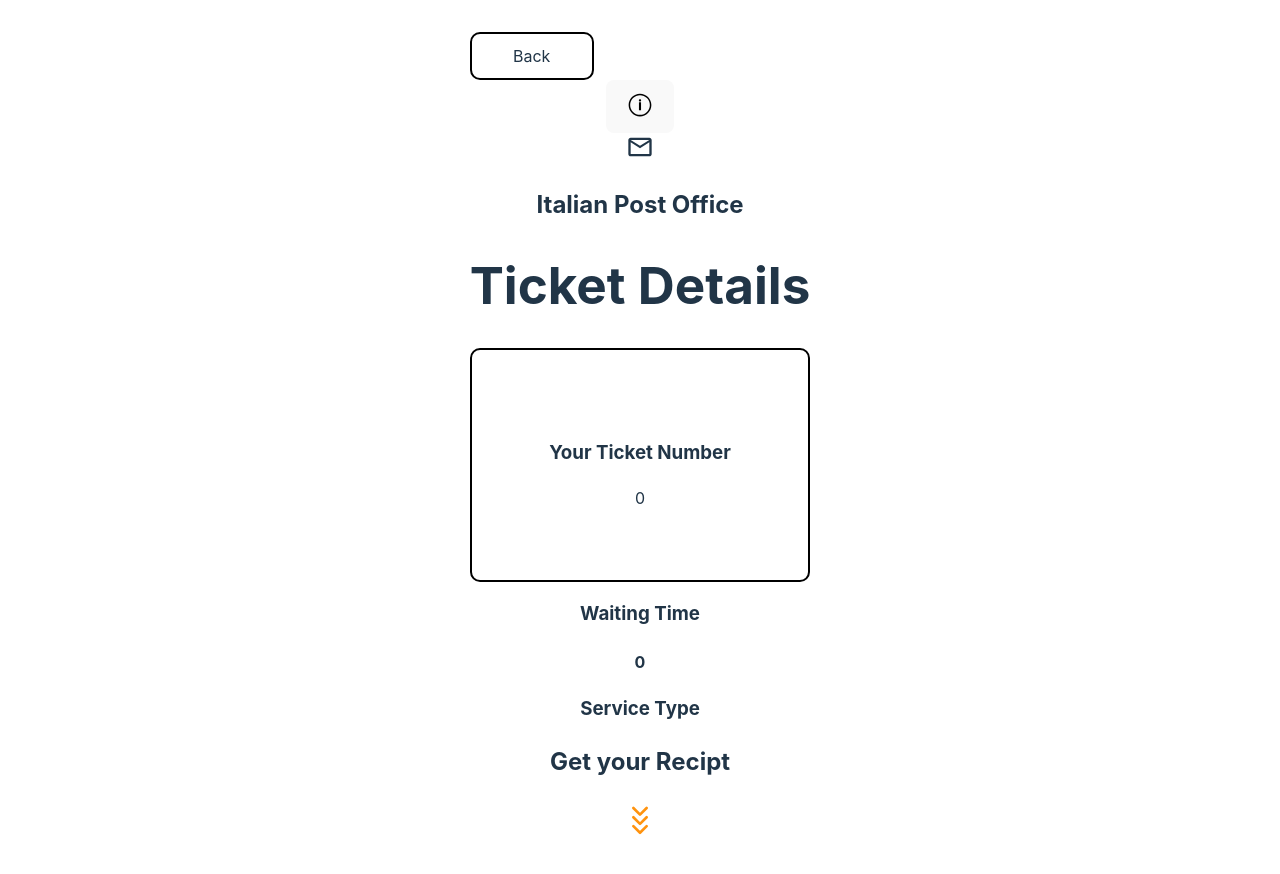
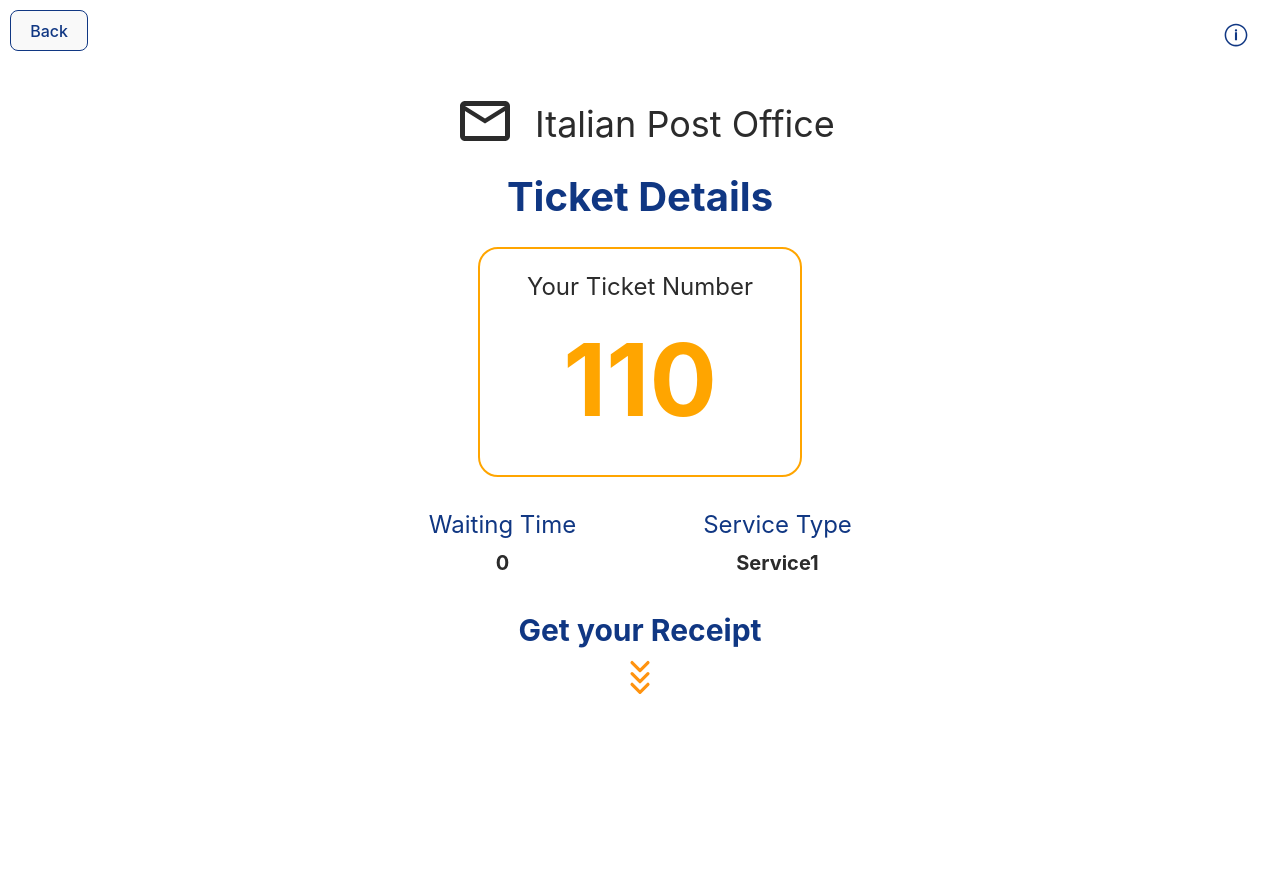
Before and after one commit to wolf1128/03-office-queue, a React (Vite) app in the folder client/: page /ticket in a window 1280 px wide. Shown: the top 874 px of the page. After the commit the page ends 800 px from the top, so only its background shows below. Built offline with nearby package versions, Linux system fonts and the light colour scheme.

Commit message:
Style ticket page

```diff
--- a/client/src/get-ticket/components/ticket.tsx
+++ b/client/src/get-ticket/components/ticket.tsx
@@ -3,85 +3,99 @@
 import { MdOutlineLocalPostOffice } from "react-icons/md";
 import { IoIosInformationCircleOutline } from "react-icons/io";
 import myIcon from '../../assets/Down_Arrow.svg';
-import Overlay from 'react-bootstrap/Overlay';
+import OverlayTrigger from 'react-bootstrap/OverlayTrigger';
+import Tooltip from 'react-bootstrap/Tooltip';
+import '../get-ticket.css';
 
 
 function Ticket() {
 
-    const [ticketNo, setTicketNo] = useState(0);
+    const [ticketNo, setTicketNo] = useState(110);
     const [waitingTime, setWaitingTime] = useState(0);
-    const [serviceType, setServiceType] = useState("");
+    const [serviceType, setServiceType] = useState("Service1");
     const [show, setShow] = useState(false);
 
     const target = useRef(null);
 
+    const renderTooltip = (props: any) => (
+        <Tooltip className="info-text" id="button-tooltip" {...props}>
+          Hey! Select any service from<br/>
+          below that you want to avail<br/>
+          to get a ticket. If you need <br/>
+          further help, call the staff.
+        </Tooltip>
+      );
+
 
     return (
         <>
-            <div style={{ border: '2px solid black', padding: '10px', borderRadius: '10px', width: '100px' }}>
-                Back
+            {/* Back Button */}
+            <div className='back-button'>
+                <Button className="btn btn-outline">Back</Button>
             </div>
 
-            <Button ref={target} onClick={() => setShow(!show)}>
-                <IoIosInformationCircleOutline size={28} />
-            </Button>
-            <Overlay target={target.current} show={show} placement="bottom">
-                {({
-                    placement: _placement,
-                    arrowProps: _arrowProps,
-                    show: _show,
-                    popper: _popper,
-                    hasDoneInitialMeasure: _hasDoneInitialMeasure,
-                    ...props
-                }) => (
-                    <div
-                        {...props}
-                        style={{
-                            position: 'absolute',
-                            backgroundColor: 'rgba(255, 100, 100, 0.85)',
-                            padding: '2px 10px',
-                            color: 'white',
-                            borderRadius: 3,
-                            ...props.style,
-                        }}
-                    >
-                        Hey! Select any service from below your want to avail to get a ticket. If you need further help call the staff
-                    </div>
-                )}
-            </Overlay>
-            <div>
-                <MdOutlineLocalPostOffice size={28} />
-            </div>
-            <h2>
-                Italian Post Office
-            </h2>
-            <h1>
-                Ticket Details
-            </h1>
-            <div style={{ border: '2px solid black', padding: '70px', borderRadius: '10px' }}>
-                <h3>Your Ticket Number</h3>
-                {ticketNo}
+            {/* Italian Post Office */}
+            <div className='post-office'>
+                <span className='post-office-icon'>
+                    <MdOutlineLocalPostOffice size={60} />
+                </span>
+                <span className='post-office-title'>
+                    Italian Post Office
+                </span>
             </div>
 
-            <div>
-                <div>
-                    <h3>Waiting Time</h3>
-                    <h4>{waitingTime}</h4>
+            {/* Info Button */}
+            <div className='info'>
+            <OverlayTrigger
+                placement="bottom-start"
+                delay={{ show: 250, hide: 400 }}
+                overlay={renderTooltip}
+                >
+                <Button className='info-button'>
+                    <IoIosInformationCircleOutline size={28}/>
+                </Button>
+            </OverlayTrigger>
+            </div>
+
+            {/* Ticket Details */}
+            <div className='ticket-details'>
+                <span>
+                    Ticket Details
+                </span>
+            </div>
+
+            {/* Ticket Number Box */}
+            <div className='ticket-box'>
+                <span className='ticket-text'>
+                    Your Ticket Number
+                </span>
+                <br/>
+                <span className='ticket-number'>
+                    {ticketNo}
+                </span>
+
+            </div>
+
+            {/* Information Box */}
+            <div className='information-box'>
+                <div className='waiting-time'>
+                    Waiting Time
+                    <div className='waiting-time-number'>{waitingTime}</div>
                 </div>
-                <div>
-                    <h3>Service Type</h3>
-                    <h4>{serviceType}</h4>
+                <div className='service-type'>
+                    Service Type
+                    <div className='service-type-number'>{serviceType}</div>
                 </div>
             </div>
 
-            <div>
-                <h2>Get your Recipt</h2>
-                <img src={myIcon} alt="My Local Icon" width="50" height="50" />
-
-
+            {/* Get Your Receipt */}
+            <div className='get-receipt'>
+                <span className='get-receipt-text'>
+                    Get your Receipt
+                </span>
+                <br/>
+                <img src={myIcon} alt="My Local Icon" width="60" height="60" />
             </div>
-
-
         </>
     )
 }
--- a/client/src/get-ticket/get-ticket.css
+++ b/client/src/get-ticket/get-ticket.css
@@ -0,0 +1,165 @@
+
+/* Back Button */
+.back-button {
+    position: absolute;
+    top: 10px;
+    left: 10px;
+}
+.btn-outline {
+    color: #103783; /* Cambia il colore del testo a blu scuro */
+    border-color: #103783; /* Cambia il bordo a blu scuro */
+}
+
+.btn-outline:hover {
+    background-color: #103783; /* Cambia lo sfondo a blu scuro durante il hover */
+    color: white; /* Cambia il colore del testo a bianco durante il hover */
+}
+
+
+/* Info Button */
+.info {
+    position: absolute;
+    top: 10px;
+    right: 10px;
+}
+
+.info-button {
+    color: #103783;
+    border-color: white;
+    background-color: white;
+}
+
+.info-button:hover {
+    border-color: white;
+}
+
+.info-text {
+    background-color: #838282;
+    padding: 15px;
+    border-radius: 5px;
+    color: white;
+}
+
+/* Italian Post Office */
+.post-office {
+    display: flex;
+    align-items: center;
+    padding: 10px;
+    width: 500px;
+}
+
+.post-office-icon {
+    margin-right: 20px;
+    color: #2b2b2b;
+    width: 25%;
+    text-align: right;
+
+}
+
+.post-office-title {
+    text-align: center;
+    font-size: 36px;
+    color: #2b2b2b;
+    width: 70%;
+    text-align: left;
+}
+
+/* Ticket Details */
+.ticket-details {
+    text-align: center;
+    font-weight: bold;
+    color: #103783;
+    font-size: 40px;
+    margin-bottom: 10px;
+
+}
+
+/* Ticket Number Box */
+.ticket-box {
+    border: 2px solid orange;
+    padding-top: 20px;
+    padding-bottom: 20px;
+    padding-left: 35px;
+    padding-right: 35px;
+    border-radius: 20px;
+    margin: 20px auto;
+    width: 250px;
+}
+
+/* Ticket Text */
+.ticket-text {
+    color: #2b2b2b;
+    font-size: 24px;
+    text-align: center;
+}
+
+/* Ticket Number */
+.ticket-number {
+    text-align: center;
+    color: orange;
+    font-weight: bold;
+    font-size: 100px;
+
+}
+
+/* Information Box */
+.information-box {
+    display: flex;
+    justify-content: space-between;
+    padding: 10px;
+    width: 500px;
+}
+
+/* waiting Time */
+.waiting-time {
+    width: 45%;
+    text-align: center;
+    color: #103783;
+    font-size: 24px;
+}
+
+/* Service Tipe */
+.service-type {
+    width: 45%;
+    color: #103783;
+    font-size: 24px;
+}
+
+/* waiting Time number */
+.waiting-time-number {
+    text-align: center;
+    color: #2b2b2b;
+    font-weight: bold;
+    font-size: 20px;
+    padding-top: 5px;
+}
+
+/* Service Tipe number */
+.service-type-number {
+    text-align: center;
+    color: #2b2b2b;
+    font-weight: bold;
+    padding-top: 5px;
+    font-size: 20px;
+}
+
+
+/* Waiting Time and Service Type*/
+.wait-service {
+    display: flex;
+    justify-content: space-around;
+    text-align: center;
+}
+
+
+/* Get Your Receipt */
+.get-receipt {
+    margin-top: 20px;
+}
+
+.get-receipt-text {
+    text-align: center;
+    font-size: 30px;
+    font-weight: bold;
+    color: #103783;
+}
```
